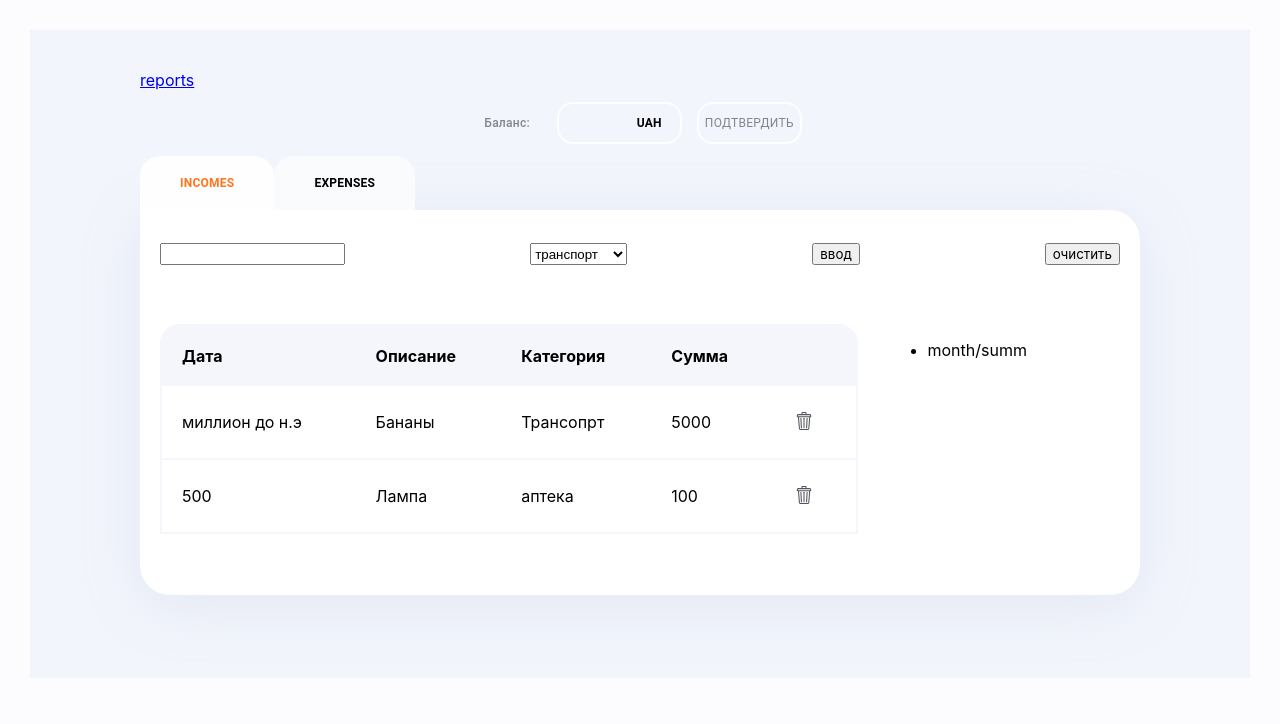
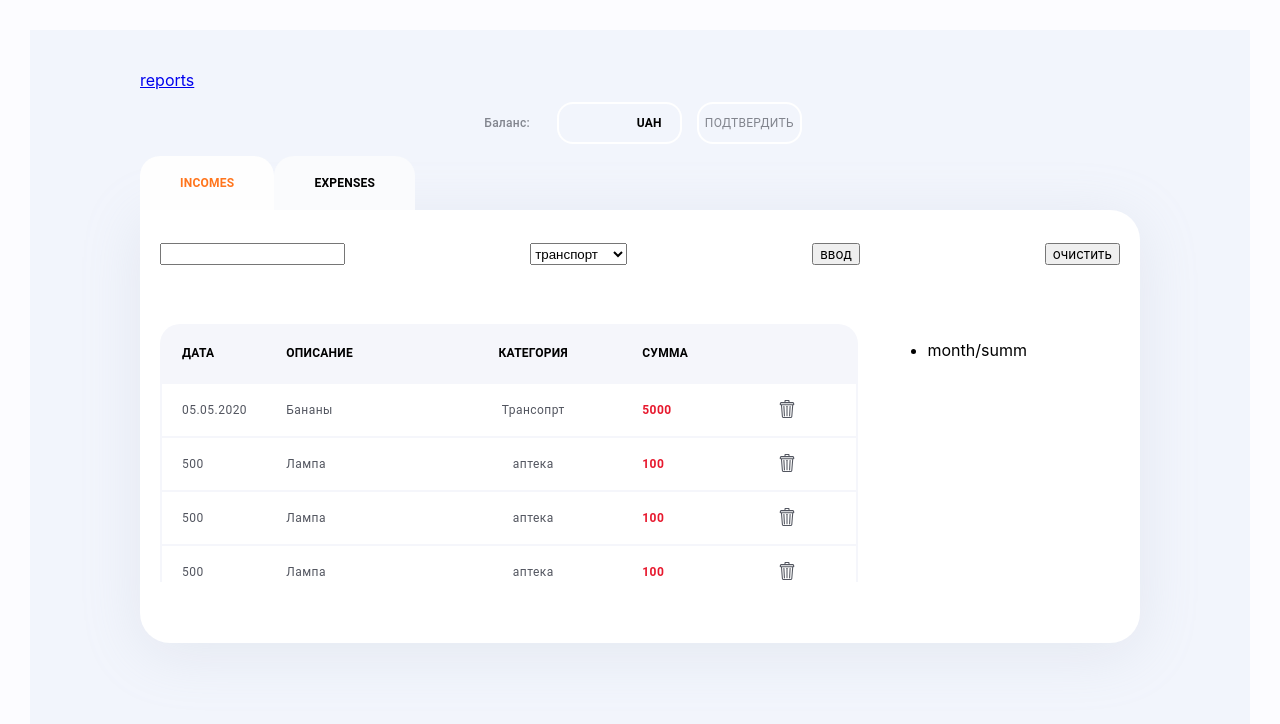
Before and after one commit to AlinaKotsiubynska/kapusta_ui, a React (Create React App) app: page /home/incomes in a window 1280 px wide. Shown: the top 724 px of the page. Built offline with nearby package versions, Linux system fonts and the light colour scheme.

Commit message:
added styles to table

```diff
--- a/src/components/Assets/AssetsList/AssetsList.jsx
+++ b/src/components/Assets/AssetsList/AssetsList.jsx
@@ -19,10 +19,31 @@ export const AssetsList = () => {
   const data = [
     {
       id: 1,
-      date: 'миллион до н.э',
+      date: '05.05.2020',
       descr: 'Бананы',
       category: 'Трансопрт',
       total: 5000,
+    },
+    {
+      id: 2,
+      date: '500',
+      descr: 'Лампа',
+      category: 'аптека',
+      total: 100,
+    },
+    {
+      id: 2,
+      date: '500',
+      descr: 'Лампа',
+      category: 'аптека',
+      total: 100,
+    },
+    {
+      id: 2,
+      date: '500',
+      descr: 'Лампа',
+      category: 'аптека',
+      total: 100,
     },
     {
       id: 2,
@@ -65,6 +86,7 @@ export const AssetsList = () => {
     tableInstance;
 
   return (
+    <div className={styles.tableWrapper}>
       <table {...getTableProps()} className={styles.table}>
         <thead className={styles.header}>
           {headerGroups.map(headerGroup => (
@@ -75,18 +97,25 @@ export const AssetsList = () => {
             </tr>
           ))}
         </thead>
+      </table>
+      <div className={styles.bodyWrapper}>
+        <table {...getTableProps()} className={styles.tableBody}>
           <tbody {...getTableBodyProps()}>
             {rows.map(row => {
               prepareRow(row);
               return (
                 <tr {...row.getRowProps()}>
                   {row.cells.map(cell => {
-                return <td {...cell.getCellProps()}>{cell.render('Cell')}</td>;
+                    return (
+                      <td {...cell.getCellProps()}>{cell.render('Cell')}</td>
+                    );
                   })}
                 </tr>
               );
             })}
           </tbody>
         </table>
+      </div>
+    </div>
   );
 };
--- a/src/components/Assets/AssetsList/AssetsList.module.scss
+++ b/src/components/Assets/AssetsList/AssetsList.module.scss
@@ -1,18 +1,78 @@
+.table,
+.tableBody {
+  table-layout: fixed;
+  border-collapse: collapse;
+  border-spacing: 0;
+  text-align: left;
+  width: 100%;
+  border: 2px solid #f5f6fb;
+}
+
 .table {
-  border-spacing: 0;
-  border: 2px solid #f5f6fb;
+  background-color: #f5f6fb;
+  padding-right: 6px;
   border-radius: 20px 20px 0 0;
   overflow: hidden;
-  text-align: left;
+}
+.bodyWrapper {
+  height: 200px;
+  overflow-y: scroll;
 }
 
-.header tr {
+.table thead {
+  padding-right: 6px;
+}
+
+.bodyWrapper {
+  height: 200px;
+  overflow-y: scroll;
+}
+.bodyWrapper::-webkit-scrollbar {
+  width: 6px;
+}
+
+.bodyWrapper::-webkit-scrollbar-thumb {
+  border-radius: 2px;
+  background-color: #ff751d;
+}
+
+.table tbody::-webkit-scrollbar-track {
   background-color: #f5f6fb;
 }
 
-th,
+th {
+  padding: 20px;
+}
+
 td {
-  padding: 20px;
+  padding: 10px 20px;
+}
+
+tr {
+  font-family: Roboto;
+  font-style: normal;
+  font-weight: normal;
+  font-size: 12px;
+  line-height: 14px;
+  letter-spacing: 0.04em;
+  color: #52555f;
+}
+
+td:nth-child(4) {
+  font-weight: bold;
+  text-align: left;
+  color: #e7192e;
+}
+
+th {
+  font-family: Roboto;
+  font-style: normal;
+  font-weight: bold;
+  font-size: 12px;
+  line-height: 14px;
+  letter-spacing: 0.02em;
+  text-transform: uppercase;
+  color: #000000;
 }
 
 tr:not(:last-child) td {
@@ -31,3 +91,25 @@ tr:not(:last-child) td {
   background-color: #f5f6fb;
   cursor: pointer;
 }
+th:nth-child(1),
+td:nth-child(1) {
+  width: 15%;
+}
+
+th:nth-child(2),
+td:nth-child(2) {
+  width: 30%;
+}
+th:nth-child(3),
+td:nth-child(3) {
+  width: 30%;
+  text-align: center;
+}
+th:nth-child(4),
+td:nth-child(4) {
+  width: 20%;
+}
+th:nth-child(5),
+td:nth-child(5) {
+  width: 15%;
+}
```
Lines whose indentation alone changed are shown as unchanged.
